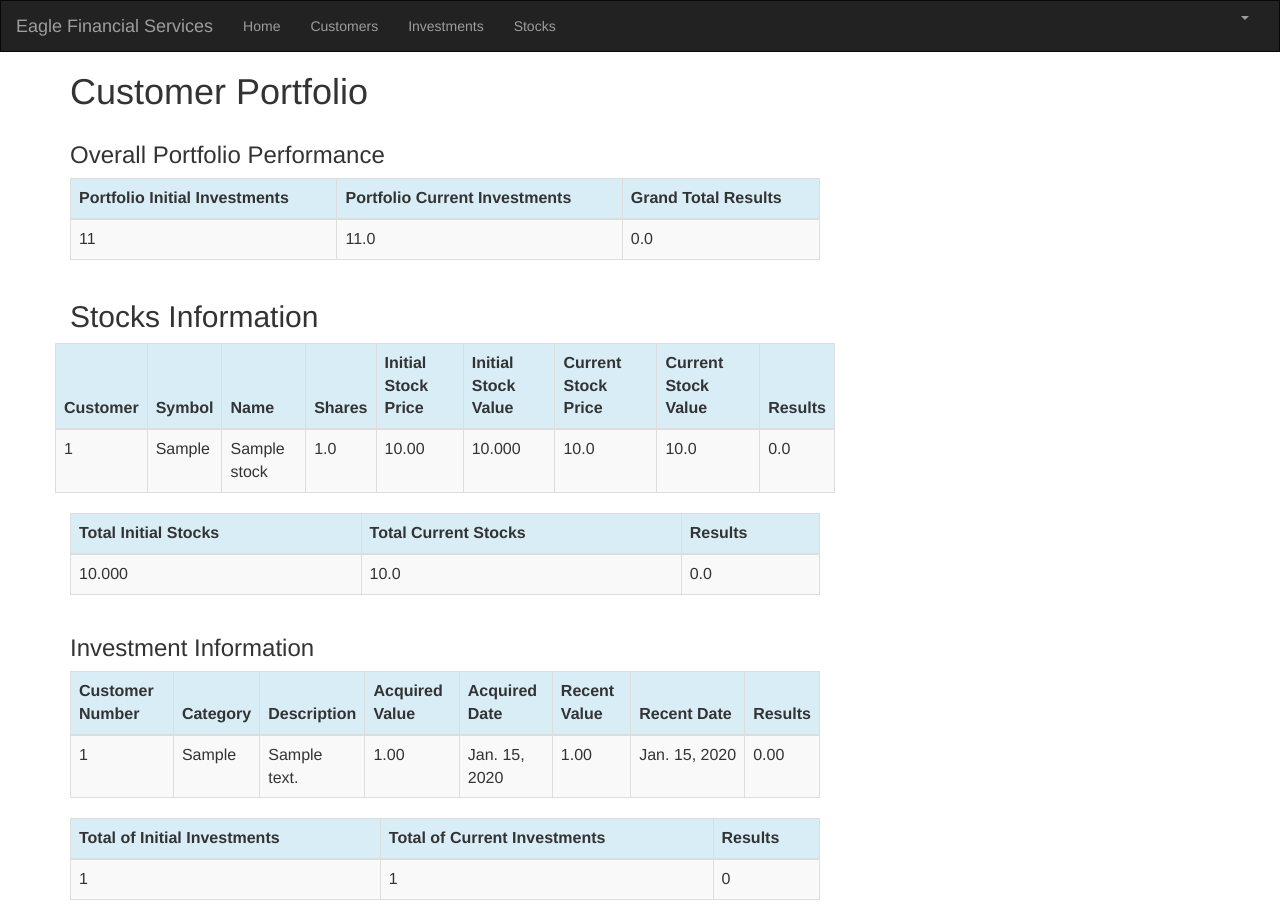
After one commit to babonaresh/EFS, a Django app: page /customer/1/portfolio/ in a window 1280 px wide. The commit adds this page. Run offline with Django 3.2, Linux system fonts and the light colour scheme; a user stored in the database is signed in; tables that the repository leaves empty hold one stand-in row (values such as "Sample post"); a database or web service that is not in the repository returns one stand-in record (values such as "Sample title"); data that the repository does not hold is empty; some libraries are stand-ins or nearby versions.

Commit message:
added portfolio and api

```diff
--- a/efs/settings.py
+++ b/efs/settings.py
@@ -41,6 +41,7 @@ INSTALLED_APPS = [
     'crispy_forms',
     'mathfilters',
     'django.contrib.humanize',
+    'rest_framework',
 ]
 
 MIDDLEWARE = [
--- a/portfolio/models.py
+++ b/portfolio/models.py
@@ -71,3 +71,16 @@ class Stock(models.Model):
 
     def initial_stock_value(self):
         return self.shares * self.purchase_price
+
+    def current_stock_price(self):
+        symbol_f = str(self.symbol)
+        main_api = 'https://www.alphavantage.co/query?function=BATCH_STOCK_QUOTES&symbols='
+        api_key = '&apikey=O5RHG0DJ13ZVZVWG'
+        url = main_api + symbol_f + api_key
+        json_data = requests.get(url).json()
+        open_price = float(json_data["Stock Quotes"][0]["2. price"])
+        share_value = open_price
+        return share_value
+
+    def current_stock_value(self):
+        return float(self.current_stock_price()) * float(self.shares)
--- a/portfolio/templates/portfolio/customer_list.html
+++ b/portfolio/templates/portfolio/customer_list.html
@@ -70,8 +70,9 @@
                            class="btn btn-primary">Generate PDF</a>
                     </td>
 
-                    <td><a href=""
-                           class="btn btn-primary">Portfolio</a>
+                   <td><a href="{% url 'portfolio:portfolio' pk=customer.pk %}"
+                          class="btn btn-primary">Portfolio</a></td>
+
 
                 </tr>
             {% endfor %}
--- /dev/null
+++ b/portfolio/templates/portfolio/portfolio.html
@@ -0,0 +1,148 @@
+{% extends 'portfolio/base.html' %}
+{% block content %}
+{% load mathfilters %}
+{% load humanize %}
+
+<div class="row">
+    <h1 style="padding-left: 15Px">Customer Portfolio</h1>
+</div>
+
+
+<div class="row">
+    <h3 style="padding-left: 15Px">Overall Portfolio Performance</h3>
+</div>
+<div>
+ 	<table class="table table-striped table-bordered table-hover">
+            <thead>
+            <tr class="bg-info">
+                <th>Portfolio Initial Investments</th>
+                <th>Portfolio Current Investments</th>
+                <th>Grand Total Results</th>
+            </tr>
+            </thead>
+            <tbody>
+                <tr>
+                    <td>{{  sum_acquired_value.acquired_value__sum|add:sum_of_initial_stock_value|intcomma }}</td>
+                    <td>{{ sum_recent_value.recent_value__sum |addition:sum_current_stocks_value|intcomma }}</td>
+
+                    <td>{{ sum_recent_value.recent_value__sum |addition:sum_current_stocks_value |sub:sum_acquired_value.acquired_value__sum |sub:sum_of_initial_stock_value|intcomma}}</td>
+                    <!--<td>{{ sum_recent_value|add:sum_current_stocks_value|add:sum_acquired_value|add:sum_of_initial_stock_value|intcomma }}</td>-->
+                </tr>
+
+            </tbody>
+        </table>
+</div>
+
+<div class="row">
+    <h2 style="padding-left: 15Px">Stocks Information</h2>
+</div>
+<div class="row">
+    <table class="table table-striped table-bordered table-hover">
+        <thead>
+        <tr class="bg-info">
+            <th>Customer</th>
+            <th>Symbol</th>
+            <th>Name</th>
+            <th>Shares</th>
+            <th>Initial Stock Price</th>
+            <th>Initial Stock Value</th>
+            <th>Current Stock Price</th>
+            <th>Current Stock Value</th>
+            <th>Results</th>
+        </tr>
+        </thead>
+        <tbody>
+        {% for stock in stocks %}
+            <tr>
+                <td>{{ stock.customer }}</td>
+                <td>{{ stock.symbol }}</td>
+                <td>{{ stock.name }}</td>
+                <td>{{ stock.shares|intcomma }}</td>
+                <td>{{ stock.purchase_price|intcomma }}</td>
+                <td>{{ stock.initial_stock_value|intcomma}}</td>
+                <td>{{ stock.current_stock_price|intcomma }}</td>
+                <td>{{ stock.current_stock_value|intcomma}}</td>
+                <td>{{ sum_current_stocks_value|sub:sum_of_initial_stock_value|intcomma}}</td>
+            </tr>
+        {% endfor %}
+        </tbody>
+    </table>
+</div>
+
+
+<div>
+ 	<table class="table table-striped table-bordered table-hover">
+            <thead>
+            <tr class="bg-info">
+                <th>Total Initial Stocks</th>
+                <th>Total Current Stocks</th>
+                <th>Results</th>
+            </tr>
+            </thead>
+            <tbody>
+                <tr>
+                    <td>{{ sum_of_initial_stock_value}}</td>
+                    <td>{{ sum_current_stocks_value }}</td>
+                    <td>{{ sum_current_stocks_value|sub:sum_of_initial_stock_value|intcomma}}</td>
+                </tr>
+            </tbody>
+        </table>
+</div>
+
+<div class="row">
+    <h3 style="padding-left: 15Px">Investment Information</h3>
+</div>
+<div>
+ 	<table class="table table-striped table-bordered table-hover">
+            <thead>
+            <tr class="bg-info">
+                <th>Customer Number</th>
+                <th>Category</th>
+                <th>Description</th>
+                <th>Acquired Value</th>
+                <th>Acquired Date</th>
+                <th>Recent Value</th>
+                <th>Recent Date</th>
+                <th>Results</th>
+            </tr>
+            </thead>
+            <tbody>
+            {% for investment in investments %}
+                <tr>
+                    <td>{{ investment.customer }}</td>
+                    <td>{{ investment.category }}</td>
+                    <td>{{ investment.description }}</td>
+                    <td>{{ investment.acquired_value |intcomma}}</td>
+                    <td>{{ investment.acquired_date }}</td>
+                    <td>{{ investment.recent_value |intcomma}}</td>
+                    <td nowrap>{{ investment.recent_date }}</td>
+                    <!--<td>{{ sum_recent_value.recent_value__sum |addition:sum_acquired_value.acquired_value__sum|intcomma }}</td>-->
+                    <td>{{ investment.recent_value|sub:investment.acquired_value|intcomma }}</td>
+
+                </tr>
+            {% endfor %}
+            </tbody>
+        </table>
+</div>
+
+
+<div>
+ 	<table class="table table-striped table-bordered table-hover">
+            <thead>
+            <tr class="bg-info">
+                <th>Total of Initial Investments</th>
+                <th>Total of Current Investments</th>
+                <th>Results</th>
+            </tr>
+            </thead>
+            <tbody>
+                <tr>
+                    <td>{{ sum_acquired_value.acquired_value__sum|intcomma}}</td>
+                    <td>{{ sum_recent_value.recent_value__sum|intcomma}}</td>
+                    <td>{{ sum_recent_value.recent_value__sum |sub:sum_acquired_value.acquired_value__sum|intcomma}}</td>
+                </tr>
+            </tbody>
+        </table>
+</div>
+
+{% endblock %}
--- a/portfolio/urls.py
+++ b/portfolio/urls.py
@@ -1,6 +1,8 @@
 from django.conf.urls import url
 from . import views
 from django.urls import path
+from rest_framework.urlpatterns import format_suffix_patterns
+
 
 app_name = 'portfolio'
 urlpatterns = [
@@ -20,4 +22,8 @@ urlpatterns = [
     path('customer/<int:pk>/summary/', views.summary, name='summary'),
     #url(r'^customer/<int:pk>/pdf/$',GeneratePDF.as_view(),name='report'),
     path('customer/<int:pk>/pdf/', views.admin_summary_pdf, name='admin_summary_pdf'),
+    path('customer/<int:pk>/portfolio/', views.portfolio, name='portfolio'),
+    url(r'^customers_json/', views.CustomerList.as_view()),
+
 ]
+urlpatterns = format_suffix_patterns(urlpatterns)
--- a/portfolio/views.py
+++ b/portfolio/views.py
@@ -199,3 +199,44 @@ def generate_summary_pdf(request, pk, context):
         # return HttpResponse(pdf, content_type='application/octet-stream')
         return pdf
     return HttpResponse("Not Found")
+
+
+@login_required
+def portfolio(request,pk):
+   customer = get_object_or_404(Customer, pk=pk)
+   customers = Customer.objects.filter(created_date__lte=timezone.now())
+   investments =Investment.objects.filter(customer=pk)
+   stocks = Stock.objects.filter(customer=pk)
+   sum_recent_value = Investment.objects.filter(customer=pk).aggregate(Sum('recent_value'))
+   sum_acquired_value = Investment.objects.filter(customer=pk).aggregate(Sum('acquired_value'))
+   #overall_investment_results = sum_recent_value-sum_acquired_value
+   # Initialize the value of the stocks
+   sum_current_stocks_value = 0
+   sum_of_initial_stock_value = 0
+
+   # Loop through each stock and add the value to the total
+   for stock in stocks:
+        sum_current_stocks_value += stock.current_stock_value()
+        sum_of_initial_stock_value += stock.initial_stock_value()
+
+   return render(request, 'portfolio/portfolio.html', {'customers': customers,
+                                                       'investments': investments,
+                                                       'stocks': stocks,
+                                                       'sum_acquired_value': sum_acquired_value,
+                                                       'sum_recent_value': sum_recent_value,
+                                                       'sum_current_stocks_value': sum_current_stocks_value,
+                                                       'sum_of_initial_stock_value': sum_of_initial_stock_value,})
+
+from rest_framework.views import APIView
+from rest_framework.response import Response
+from rest_framework import status
+from .serializers import CustomerSerializer
+
+# List at the end of the views.py
+# Lists all customers
+class CustomerList(APIView):
+
+    def get(self,request):
+        customers_json = Customer.objects.all()
+        serializer = CustomerSerializer(customers_json, many=True)
+        return Response(serializer.data)
```
Also changed, not shown: portfolio/serializers.py (added, +9 -0 lines).
